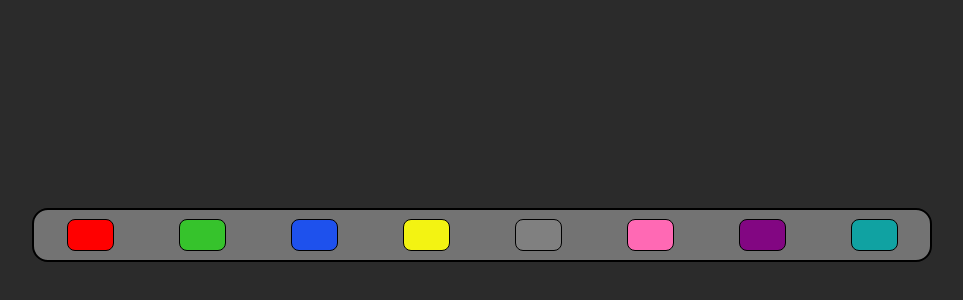
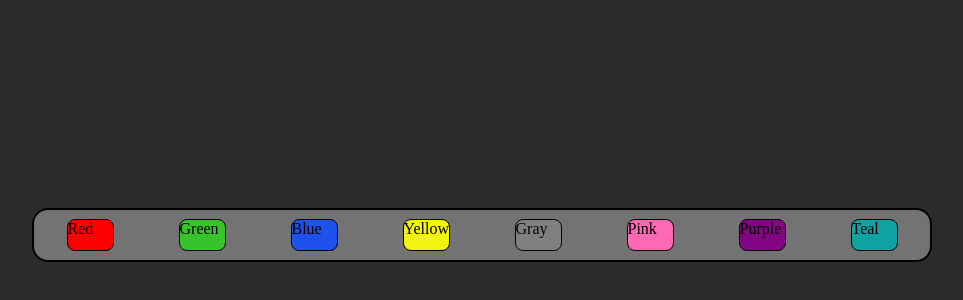
Before and after one commit to Anshu3301/BG-Color-Changer-JavaScript, a plain HTML site: page index.html in a window 1280 px wide. Shown: the part 472-772 px from the top of the page, without its empty margins (158-1121 px from the left). Drawn offline with Linux system fonts and the light colour scheme.

Commit message:
Update index.html

```diff
--- a/index.html
+++ b/index.html
@@ -10,17 +10,16 @@
 
     <div id="outermost">
         <div id="outer">
-            <div id="red" style="background-color: red;"></div>
-            <div id="green" style="background-color: rgba(43, 211, 31, 0.84);"></div>
-            <div id="blue" style="background-color: rgb(30, 81, 237);"></div>
-            <div id="yellow" style="background-color: rgb(243, 243, 18);"></div>
-            <div id="gray" style="background-color: gray;"></div>
-            <div id="hotpink" style="background-color: hotpink;"></div>
-            <div id="purple" style="background-color: rgb(130, 6, 130);"></div>
-            <div id="teal" style="background-color: rgb(16, 162, 162);"></div>
+            <div id="red" style="background-color: red;">Red</div>
+            <div id="green" style="background-color: rgba(43, 211, 31, 0.84);">Green</div>
+            <div id="blue" style="background-color: rgb(30, 81, 237);">Blue</div>
+            <div id="yellow" style="background-color: rgb(243, 243, 18);">Yellow</div>
+            <div id="gray" style="background-color: gray;">Gray</div>
+            <div id="hotpink" style="background-color: hotpink;">Pink</div>
+            <div id="purple" style="background-color: rgb(130, 6, 130);">Purple</div>
+            <div id="teal" style="background-color: rgb(16, 162, 162); ">Teal</div>
         </div>
     </div>
-
 
     <script src="script.js"></script>
 </body>
```
